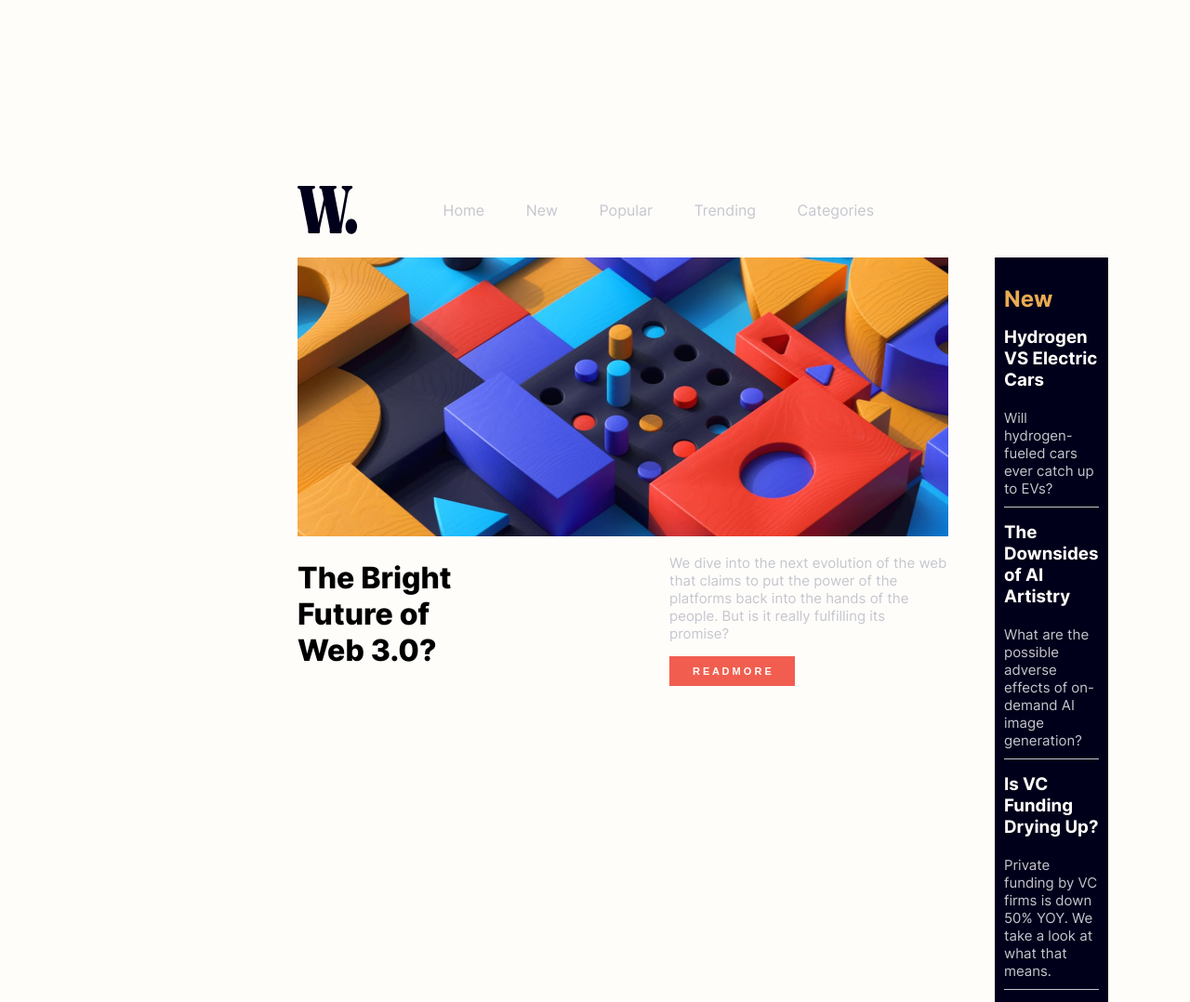
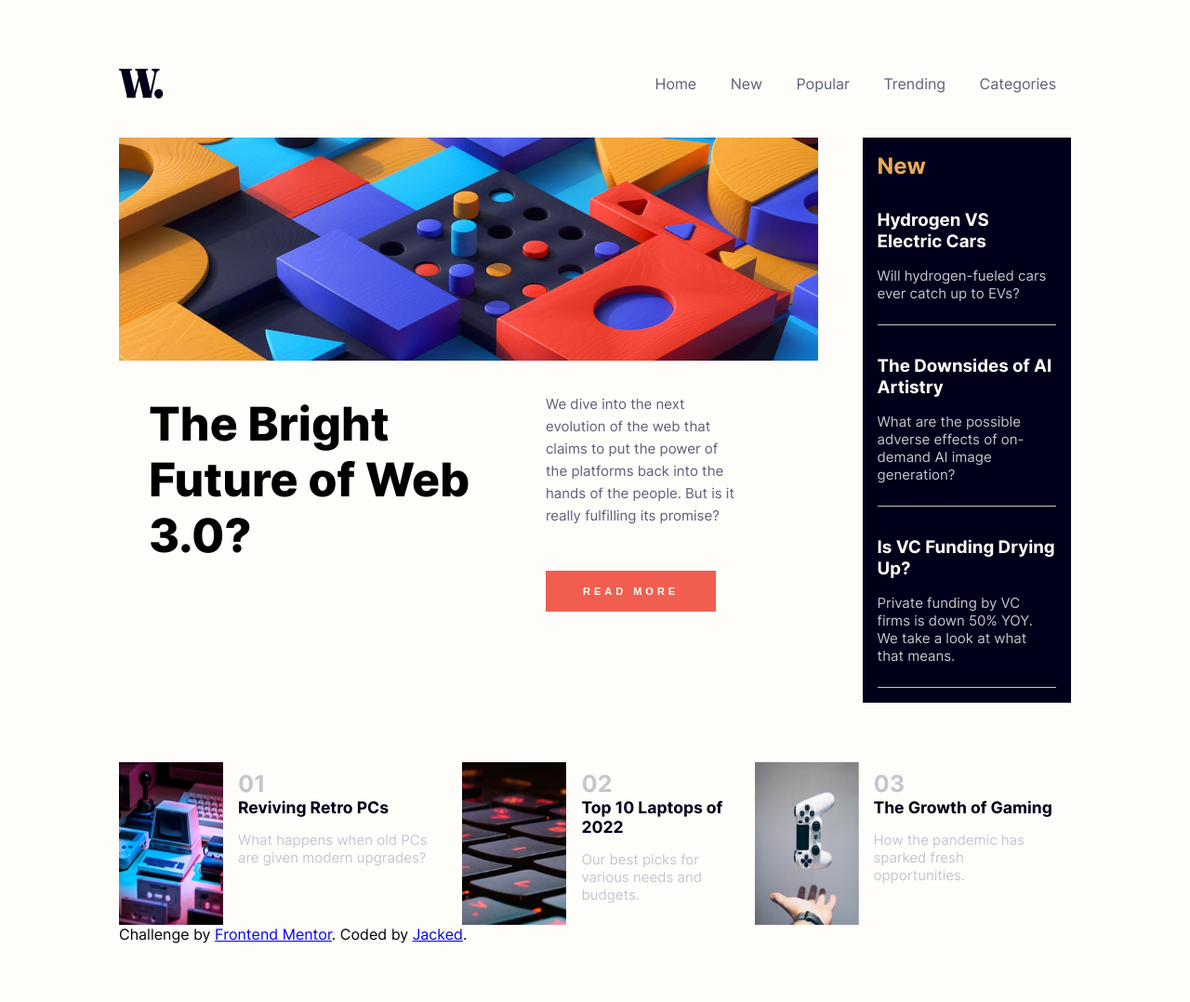
Before and after one commit to Jacked-99/news-homepage-main, a plain HTML site: page index.html in a window 1280 px wide. Shown: the top 1078 px of the page at 93% size. Drawn offline with Linux system fonts and the light colour scheme.

Commit message:
Edited css

```diff
--- a/index.html
+++ b/index.html
@@ -16,7 +16,7 @@
 
 <body>
   <nav>
-    <img src="assets/images/logo.svg" alt="logo">
+    <img class="logo" src="assets/images/logo.svg" alt="logo">
     <ul>
       <li><a href="#">Home</a> </li>
       <li><a href="#">New</a> </li>
@@ -24,10 +24,7 @@
       <li><a href="#">Trending</a> </li>
       <li><a href="#">Categories</a> </li>
     </ul>
-
-
-
-
+    <img class="hamburger" src="assets/images/icon-menu.svg" alt="menu_icon">
   </nav>
   <div class="mainbody">
     <div class="main">
@@ -42,13 +39,12 @@
             people.
             But is it really fulfilling its promise?
           </p>
-          <button class="readmrbtn">R E A D M O R E</button>
+          <button class="readmrbtn">READ MORE</button>
         </div>
       </div>
     </div>
     <div class="new">
       <h2>New</h2>
-
       <div class="article">
         <h3>Hydrogen VS Electric Cars</h3>
         <p>Will hydrogen-fueled cars ever catch up to EVs?</p>
--- a/style.css
+++ b/style.css
@@ -1,7 +1,6 @@
 @font-face {
     font-family: 'Inter-Regular';
     src: url('assets/fonts/Inter-VariableFont_slnt,wght.ttf');
-
     font-weight: 100 1000;
     font-style: normal;
 }
@@ -9,10 +8,8 @@
 body {
 
     font-family: 'Inter-Regular';
-    margin: 200px 20em;
+    margin: 2rem 2rem;
     background-color: hsl(36, 100%, 99%);
-    flex-basis: 1440px;
-
 }
 
 p {
@@ -23,141 +20,133 @@ nav {
     display: flex;
     flex-direction: row;
     justify-content: space-between;
-    margin: 25px 0;
-
+    margin: 2rem 0;
+    align-items: center;
 }
 
+.logo {
+    width: 3rem;
+    height: 2rem;
+}
 
+.hamburger {
+    width: 2rem;
+    height: 1rem;
+}
 
 nav li {
-    display: inline;
-    padding: 25px 20px;
-
-}
-
-nav a {
-    text-decoration: none;
-    color: hsl(233, 8%, 79%);
-}
-
-nav a:hover {
-    color: hsl(35, 77%, 62%);
+    display: none;
 }
 
 .mainbody {
     display: flex;
-    flex-direction: row;
-    /* margin-right: 20px; */
-    flex-wrap: nowrap;
+    flex-direction: column;
+    justify-content: center;
 }
 
 .new {
     background-color: hsl(240, 100%, 5%);
-
-    padding: 20px 0;
     display: flex;
     box-sizing: border-box;
     flex-direction: column;
     justify-content: space-evenly;
-    margin-left: 50px;
-    margin-right: 0;
-    flex-wrap: nowrap;
+    margin: 2rem 0;
 }
 
 .new h2 {
     color: hsl(35, 77%, 62%);
-    margin: 10px 10px;
+    margin: 1rem 1rem;
 }
 
 .new p {
     color: hsl(233, 8%, 79%);
     border-bottom: 1px solid hsl(233, 8%, 79%);
-    margin: 10px 10px;
-    padding: 10px 0;
+    margin: 1rem 1rem;
+    padding-bottom: 1.5rem;
 }
 
 .new h3 {
     color: hsl(36, 100%, 99%);
-    margin: 5px 10px;
+    margin: 1rem 1rem;
 }
 
 .new h3:hover {
     color: hsl(35, 77%, 62%);
-
 }
 
 
 .main img {
-    width: 700px;
-    height: 300px;
+    width: 100%;
+    height: 15rem;
 }
 
 .maincontent {
     display: flex;
-    flex-direction: row;
+    flex-direction: column;
     justify-content: space-between;
 }
 
 .maincontent h1 {
-
     font-weight: 800;
-    width: 30%;
-
-
-
+    font-size: 40px;
 }
 
 .main .button1 {
-
     display: block;
-    color: hsl(233, 8%, 79%);
-    width: 300px;
+    color: hsl(236, 13%, 42%);
+    line-height: 1.5rem;
+    font-size: 15px;
 }
 
 .readmrbtn {
-    padding: 10px 25px;
+    padding: 1rem 2.5rem;
     background-color: hsl(5, 85%, 63%);
     color: hsl(36, 100%, 99%);
     font-size: 11px;
     font-weight: bold;
     border: none;
+    margin: 1rem 0;
+    letter-spacing: 0.25rem;
 }
 
 .readmrbtn:hover {
     background-color: hsl(240, 100%, 5%);
 }
 
+
 .footer {
     display: flex;
-    flex-direction: row;
+    flex-direction: column;
     justify-content: space-evenly;
-    margin-top: 50px;
+    margin-top: 2rem;
 }
 
 .footer-article {
     display: flex;
     flex-direction: row;
-    margin: 10px 5px;
+
 }
 
 .article-img {
-    width: 75px;
-    height: 100px;
+    width: 7rem;
+    height: 100%;
 }
 
 .footer-text {
-    margin: 0 10px;
-    padding: 10px;
+    margin: 0 0.5rem;
+    padding: 0.5rem;
     color: hsl(233, 8%, 79%);
 }
 
 .footer h3 {
+    font-size: 25px;
     margin: 0;
     color: hsl(233, 8%, 79%);
     ;
 }
 
 .footer h4 {
+    font-size: 17.5px;
     margin: 0;
     color: hsl(240, 100%, 5%);
 }
@@ -166,87 +155,69 @@ nav a:hover {
     color: hsl(5, 85%, 63%);
 }
 
-@media (max-width:375px) {
+
+@media (min-width:400px) {
     body {
-        margin: 10px 20px;
-        flex-basis: 375px;
+        margin: 4rem 8rem;
     }
 
-    nav {
-        height: 30px;
+    .hamburger {
+        display: none;
     }
 
-    nav li {
-        content-visibility: hidden;
+    nav ul li {
+        display: inline;
+        padding: 0 1rem;
+    }
+
+    nav ul li a {
+        text-decoration: none;
+        color: hsl(236, 13%, 42%);
+    }
+
+    nav ul li a:hover {
+        color: hsl(5, 85%, 63%);
+    }
+
+    .new {
+        margin-top: 0;
+        margin-left: 3rem;
     }
 
     .mainbody {
-        box-sizing: border-box;
-        flex-basis: 375px;
-        flex-direction: column;
-        justify-content: center;
-        align-items: center;
-        flex-wrap: wrap;
-        margin: 10px auto;
+        flex-direction: row;
+        justify-content: space-between;
+    }
 
+    .maincontent {
+        flex-direction: row;
+    }
+
+    .button1 {
+        padding: 1rem 5rem;
+        width: 60%;
+    }
+
+    .readmrbtn {
+        margin-top: 2rem;
+    }
+
+    .maincontent h1 {
+        font-size: 50px;
+        padding-left: 2rem;
     }
 
     .main img {
         width: 100%;
-        height: 300px;
-
-    }
-
-    .new {
-
-        justify-content: center;
-        align-items: center;
-        box-sizing: border-box;
-        flex-basis: 375px;
-        margin: 20px auto;
-    }
-
-    .maincontent {
-        display: flex;
-        flex-direction: column;
-        justify-content: center;
-        align-items: center;
-        flex-wrap: wrap;
-        margin: 0 auto;
-
-    }
-
-    .maincontent h1 {
-        text-align: justify;
-        flex-wrap: wrap;
-        width: 100%;
-    }
-
-    .maincontent .button1 {
-        width: 100%;
-        padding: 5px 5px;
-        margin-bottom: 20px;
-
-    }
-
-    .readmrbtn {
-        margin: 10px 0;
+        height: 15rem;
     }
 
     .footer {
-        flex-direction: column;
-        justify-content: center;
-        align-items: center;
-        flex-wrap: wrap;
+        flex-direction: row;
+        justify-content: space-evenly;
+    }
 
+    .footer-article {
+        flex-direction: row;
     }
 }
-
-.attribution {
-    font-size: 11px;
-    text-align: center;
-}
-
-.attribution a {
-    color: hsl(228, 45%, 44%);
-}
```
